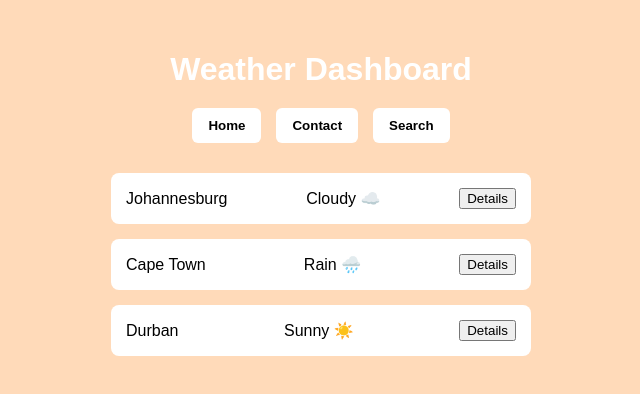
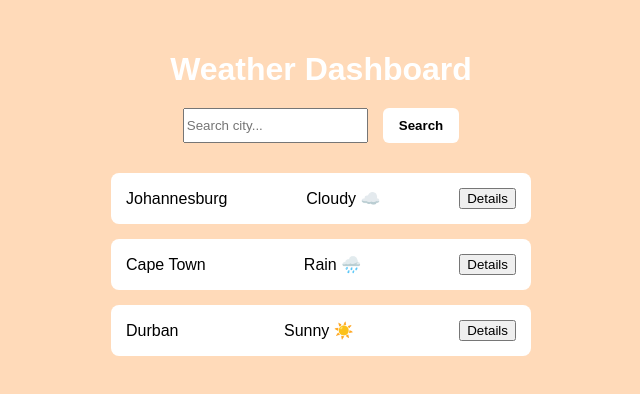
Before and after one commit to lihleblake-lgtm/weather-dashboard, a React (Vite) app: page / in a window 1280 px wide. Shown: the top 394 px of the page, without its empty margins (319-959 px from the left). Built offline with nearby package versions, Linux system fonts and the light colour scheme.

Commit message:
Implement city search and addition feature
Added search functionality to dynamically add cities.

```diff
--- a/src/App.jsx
+++ b/src/App.jsx
@@ -1,20 +1,37 @@
+import { useState } from "react";
 import "./index.css";
 
 function App() {
-  const cities = [
+  const [search, setSearch] = useState("");
+  const [cities, setCities] = useState([
     { name: "Johannesburg", weather: "Cloudy ☁️" },
     { name: "Cape Town", weather: "Rain 🌧️" },
     { name: "Durban", weather: "Sunny ☀️" }
-  ];
+  ]);
+
+  const handleSearch = () => {
+    if (!search.trim()) return;
+
+    setCities([
+      ...cities,
+      { name: search, weather: "Unknown ❓" }
+    ]);
+
+    setSearch("");
+  };
 
   return (
     <div className="app">
       <h1 className="title">Weather Dashboard</h1>
 
       <div className="nav">
-        <button>Home</button>
-        <button>Contact</button>
-        <button>Search</button>
+        <input
+          type="text"
+          placeholder="Search city..."
+          value={search}
+          onChange={(e) => setSearch(e.target.value)}
+        />
+        <button onClick={handleSearch}>Search</button>
       </div>
 
       <div className="city-list">
```
